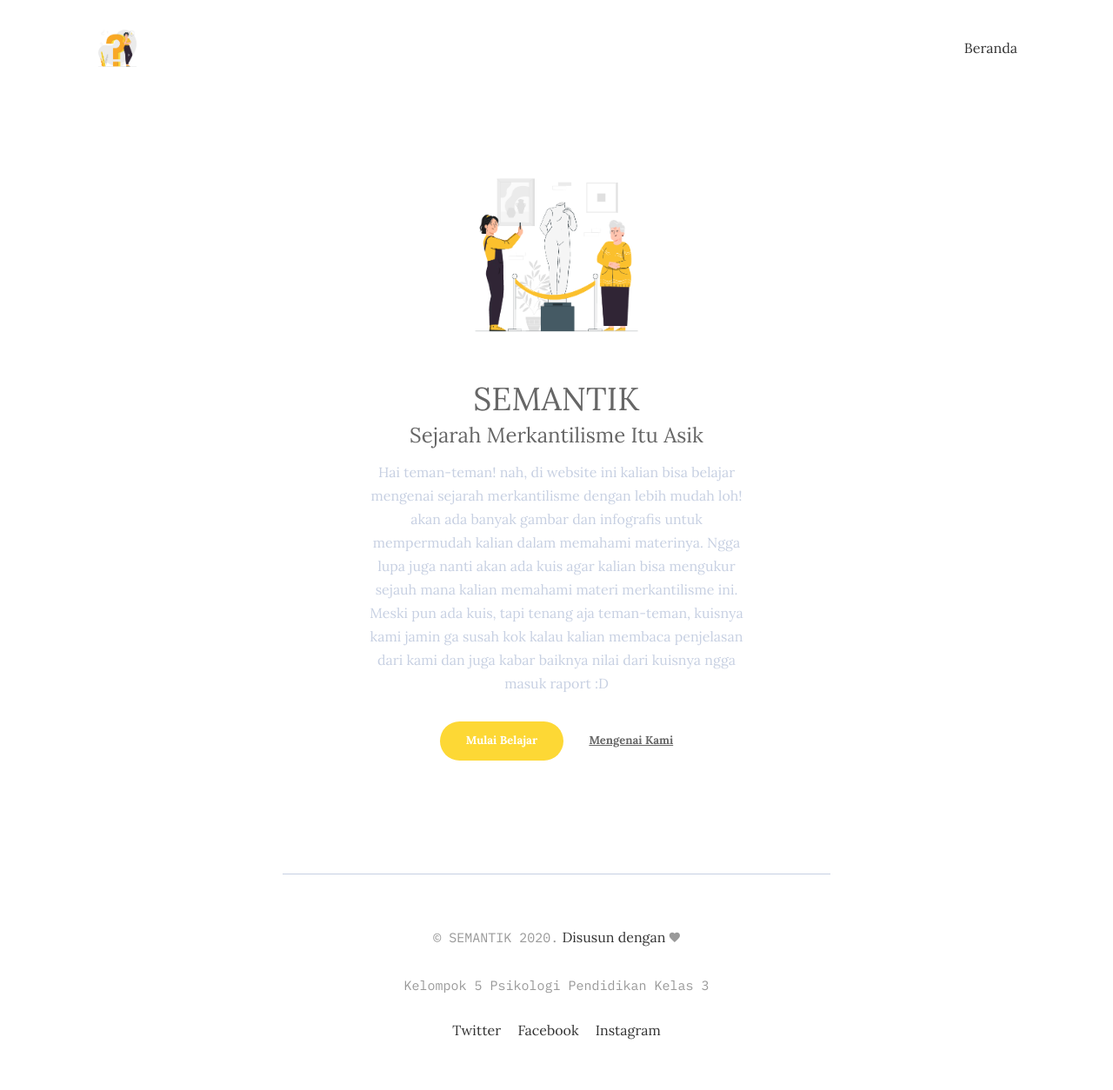
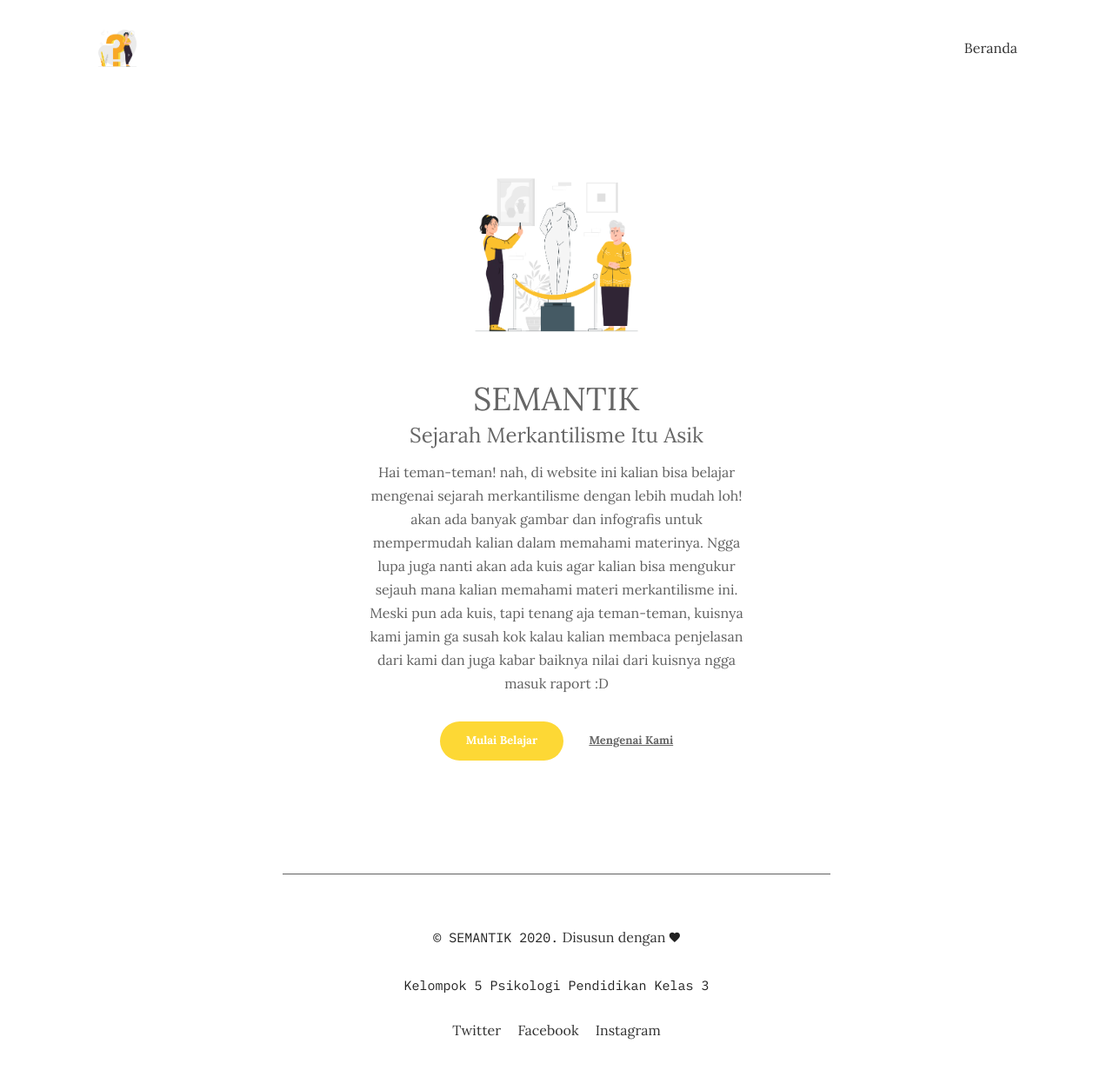
Before and after one commit to imamnrchls/modul, a Jekyll site: the page built from index.html, in a window 1280 px wide. Shown: the whole page at 87% size. Built offline with Jekyll 4.4.1, drawn with Linux system fonts in a browser that asks for light colours; nearby versions of some CDN libraries.

Commit message:
Update _variables.scss

```diff
--- a/_sass/0-settings/_variables.scss
+++ b/_sass/0-settings/_variables.scss
@@ -5,8 +5,8 @@ $primary-color: #fdd835;
 $secondary-color: #8e24aa;
 $dark: #333;
 $gray: #666;
-$gray-dark: #999;
+$gray-dark: #212121;
 $gray-blue: #b3bbcb;
 $gray-white: #f8f8f8;
-$gray-lighten: #c7d0e2;
+$gray-lighten: #616161;
 $white: #fff;
```
